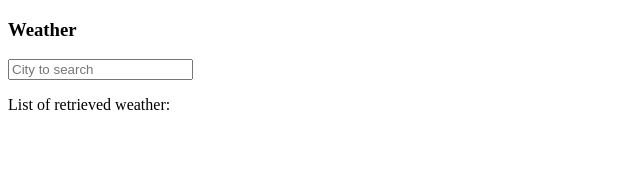
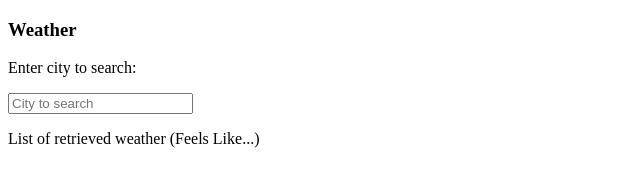
Before and after one commit to emmabindi/weatherstack, a plain HTML site: page index.html in a window 1280 px wide. Shown: the whole page, without its empty margins (0-640 px from the left). Drawn offline with Linux system fonts and the light colour scheme.

Commit message:
Added prompt

```diff
--- a/index.html
+++ b/index.html
@@ -15,11 +15,11 @@
 </head>
 <body>
   <h3>Weather</h3>
-
   <form>
+    <p>Enter city to search:</p>
   <input type="text" placeholder="City to search">
 </form>
-<p>List of retrieved weather: </p>
+<p>List of retrieved weather (Feels Like...) </p>
 <div id="weather-list">
 </div>
 </body>
--- a/weather.js
+++ b/weather.js
@@ -31,6 +31,8 @@ form.addEventListener("submit", (e) => {
       console.log(data)
     })
     .catch(err => console.log(err));
+
+    city.value = " ";
 })
 
 displayWeather = (forecast) => {
```
